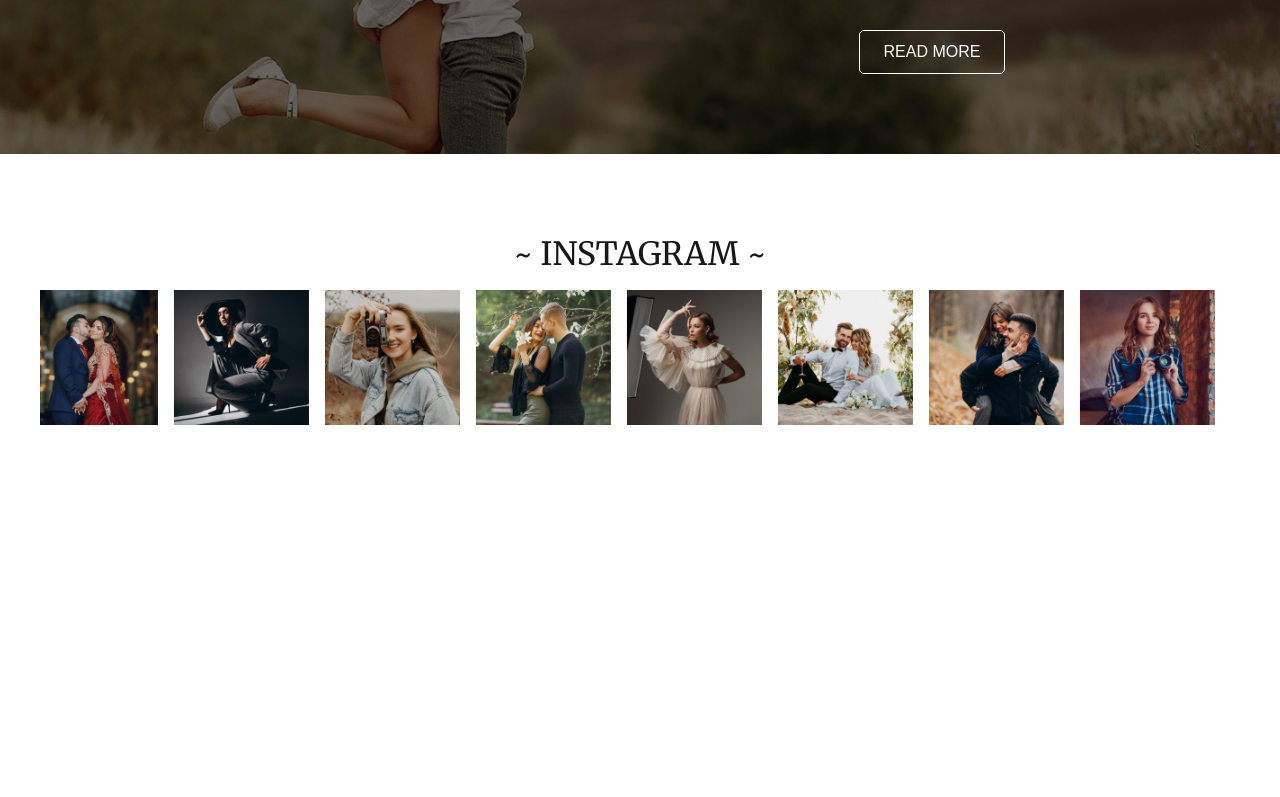
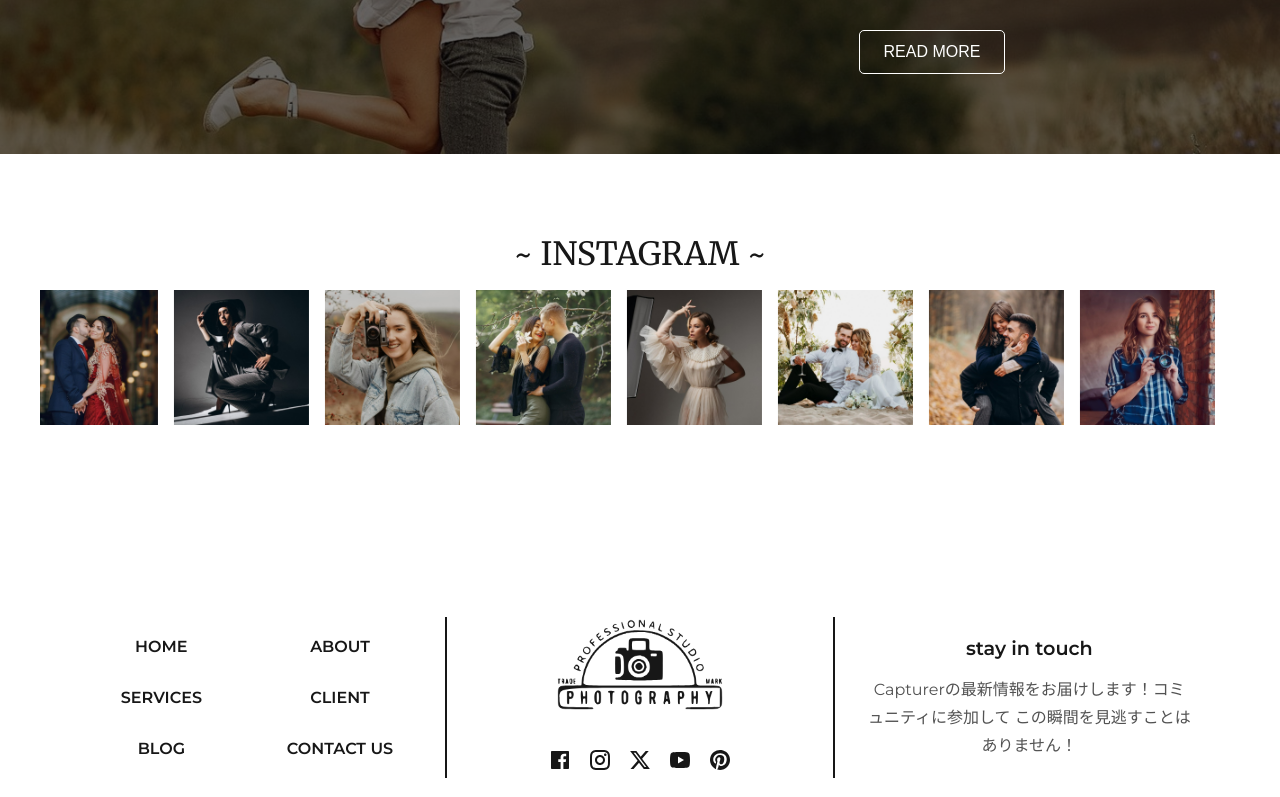
Before and after one commit to akira-odgr/capturer, a React (Vite) app: page / in a window 1280 px wide. Shown: the part 4295-5092 px from the top of the page. Before the commit the page ends 4832 px from the top, so only its background shows below. Built offline with nearby package versions, Linux system fonts and the light colour scheme.

Commit message:
footerが完成しました。 明日からアニメーションの作業に取り掛かります。

```diff
--- a/src/App.tsx
+++ b/src/App.tsx
@@ -10,6 +10,7 @@ import { Blog } from "./components/blog/Blog";
 import { Instagram } from "./components/instagram/Instagram";
 
 import "./App.scss";
+import { Footer } from "./components/footer/Footer";
 
 export const App = () => {
     const [loading, setLoading] = useState(true); // ローディング状態を管理
@@ -46,6 +47,7 @@ export const App = () => {
                     <Gallery />
                     <Blog />
                     <Instagram />
+                    <Footer />
                 </div>
             )}
         </>
--- a/src/components/Portfolio/Portfolio.scss
+++ b/src/components/Portfolio/Portfolio.scss
@@ -51,8 +51,6 @@
         isolation: isolate;
         opacity: 0;
 
-        z-index: -1;
-
         &:hover &__content {
             opacity: 1;
         }
--- a/src/components/client/Client.tsx
+++ b/src/components/client/Client.tsx
@@ -1,5 +1,5 @@
 import { FC } from "react";
-import { Navigation, Pagination, Scrollbar, A11y } from "swiper/modules";
+import { Navigation, Pagination, Keyboard } from "swiper/modules";
 import { Swiper, SwiperSlide } from "swiper/react";
 
 import { clientData } from "./ClientData";
@@ -10,6 +10,7 @@ import "./Client.scss";
 import "swiper/css";
 // @ts-ignore
 import "swiper/css/pagination";
+// import "swiper/css/navigation";
 
 export const Client: FC = () => {
     return (
@@ -18,10 +19,16 @@ export const Client: FC = () => {
                 <h2 className="client__title">testimonials</h2>
 
                 <Swiper
-                    modules={[Navigation, Pagination, Scrollbar, A11y]}
-                    spaceBetween={50}
                     slidesPerView={1}
-                    pagination={{ clickable: true }}
+                    spaceBetween={30}
+                    keyboard={{
+                        enabled: true,
+                    }}
+                    pagination={{
+                        clickable: true,
+                    }}
+                    // navigation={true}
+                    modules={[Keyboard, Pagination, Navigation]}
                     className="swiper"
                 >
                     {clientData.map((data) => (
--- /dev/null
+++ b/src/components/footer/Footer.scss
@@ -0,0 +1,116 @@
+@use "../../globals/" as *;
+
+:root {
+    --text-dark: #171717;
+    --text-light: #525252;
+    --extra-light: #a3a3a3;
+    --white: #ffffff;
+    --max-width: 1200px;
+    --header-font: "Merriweather", serif;
+}
+
+.footer {
+    &__container {
+        @include section-container;
+        display: grid;
+        gap: 4rem 0;
+        align-items: center;
+
+        @include mq("sm") {
+            grid-template-columns: repeat(2, 1fr);
+        }
+
+        @include mq("md") {
+            grid-template-columns: repeat(3, 1fr);
+        }
+    }
+
+    &__col {
+        padding-inline: 2rem;
+
+        &__image {
+            max-width: 170px;
+            margin-inline: auto;
+            margin-bottom: 2rem;
+        }
+
+        &__socials {
+            display: flex;
+            align-items: center;
+            justify-content: center;
+            gap: 1rem;
+            flex-wrap: wrap;
+
+            a {
+                font-size: 1.5rem;
+                color: var(--text-dark);
+
+                &:hover {
+                    color: var(--text-light);
+                }
+            }
+        }
+
+        &__links {
+            display: grid;
+            grid-template-columns: repeat(2, 1fr);
+            gap: 2rem;
+
+            a {
+                display: block;
+                font-weight: 600;
+                color: var(--text-dark);
+                text-align: center;
+                text-transform: uppercase;
+
+                &:hover {
+                    color: var(--text-light);
+                }
+            }
+        }
+
+        h4 {
+            font-size: 1.2rem;
+            font-weight: 600;
+            color: var(--text-dark);
+            text-align: center;
+            margin-bottom: 1rem;
+        }
+
+        p {
+            color: var(--text-light);
+            line-height: 1.75rem;
+            text-align: center;
+        }
+
+        @include mq("sm") {
+            &:nth-child(1) {
+                grid-area: 1/1/2/3;
+            }
+
+            &:nth-child(3) {
+                border-left: 2px solid var(--text-dark);
+            }
+        }
+
+        @include mq("md") {
+            &:nth-child(1) {
+                grid-area: 1/2/2/3;
+                border-left: 2px solid var(--text-dark);
+                border-right: 2px solid var(--text-dark);
+            }
+
+            &:nth-child(3) {
+                border: none;
+            }
+        }
+    }
+
+    &__bar {
+        font-size: clamp(0.625rem, 2vw, 0.9rem);
+        text-align: center;
+        color: var(--extra-light);
+        background-color: var(--text-dark);
+        padding: 1rem;
+    }
+}
--- /dev/null
+++ b/src/components/footer/Footer.tsx
@@ -0,0 +1,77 @@
+import {
+    RiFacebookBoxFill,
+    RiInstagramLine,
+    RiTwitterXFill,
+    RiYoutubeFill,
+    RiPinterestFill,
+} from "react-icons/ri";
+import FooterImg from "../../assets/images/logo-dark.png";
+
+import "./Footer.scss";
+import { FC } from "react";
+
+export const Footer: FC = () => {
+    return (
+        <footer className="footer">
+            <div className="footer__container">
+                <div className="footer__col">
+                    <div className="footer__col__image">
+                        <img src={FooterImg} alt="logo" />
+                    </div>
+                    <div className="footer__col__socials">
+                        <a href="#">
+                            <RiFacebookBoxFill />
+                        </a>
+                        <a href="#">
+                            <RiInstagramLine />
+                        </a>
+                        <a href="#">
+                            <RiTwitterXFill />
+                        </a>
+                        <a href="#">
+                            <RiYoutubeFill />
+                        </a>
+                        <a href="#">
+                            <RiPinterestFill />
+                        </a>
+                    </div>
+                </div>
+
+                <div className="footer__col">
+                    <ul className="footer__col__links">
+                        <li>
+                            <a href="#home">home</a>
+                        </li>
+                        <li>
+                            <a href="#about">about</a>
+                        </li>
+                        <li>
+                            <a href="#services">services</a>
+                        </li>
+                        <li>
+                            <a href="#client">client</a>
+                        </li>
+                        <li>
+                            <a href="#blog">blog</a>
+                        </li>
+                        <li>
+                            <a href="#contact">contact us</a>
+                        </li>
+                    </ul>
+                </div>
+
+                <div className="footer__col">
+                    <h4>stay in touch</h4>
+                    <p>
+                        Capturerの最新情報をお届けします！コミュニティに参加して
+                        この瞬間を見逃すことはありません！
+                    </p>
+                </div>
+            </div>
+
+            <div className="footer__bar">
+                Copyright &copy; 2025 odgr-show. All rights reserved.
+            </div>
+        </footer>
+    );
+};
```
